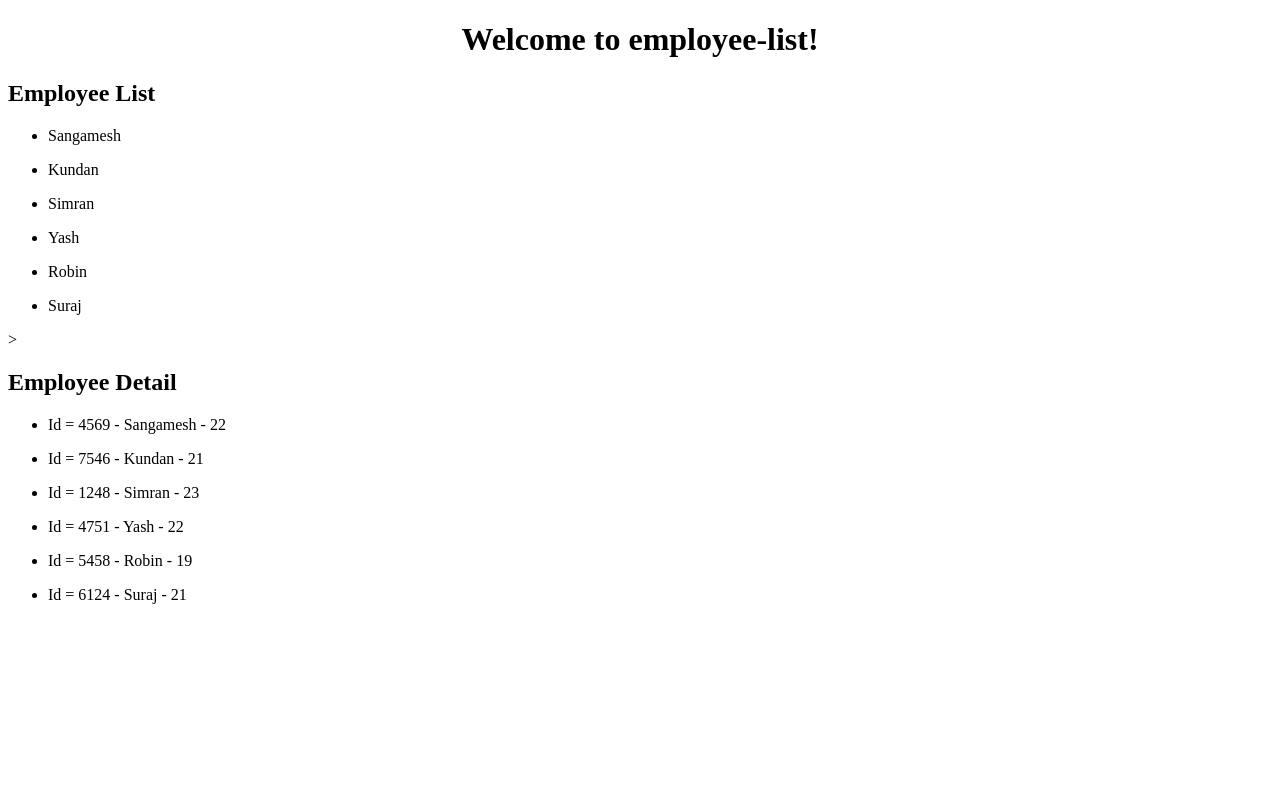
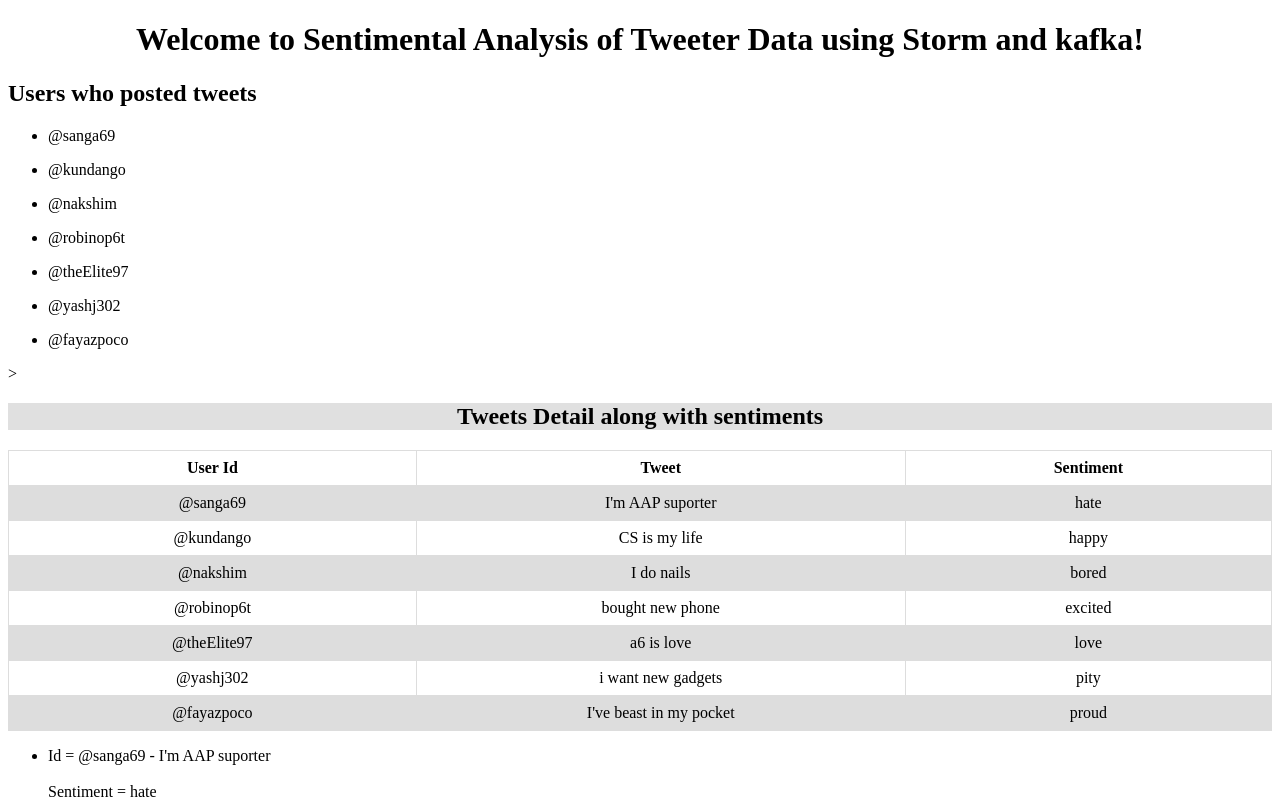
Before and after one commit to CapstoneProject18/Sentiment-analysis-of-twitter-data-using-kafka-and-storm, an Angular app: page / in a window 1280 px wide. Shown: the top 800 px of the page. Built offline with nearby package versions, Linux system fonts and the light colour scheme.

Commit message:
list updated - twitter data

```diff
--- a/src/app/app.component.ts
+++ b/src/app/app.component.ts
@@ -6,5 +6,5 @@ import { Component } from '@angular/core';
   styleUrls: ['./app.component.css']
 })
 export class AppComponent {
-  title = 'employee-list';
+  title = 'Sentimental Analysis of Tweeter Data using Storm and kafka';
 }
--- a/src/app/employee-detail/employee-detail.component.ts
+++ b/src/app/employee-detail/employee-detail.component.ts
@@ -4,10 +4,51 @@ import { EmployeeService } from '../employee.service';
 @Component({
   selector: 'employee-detail',
   template: `
-    <h2>Employee Detail</h2>
+  <style>
+    h2{
+      font-family:product sans;
+      background-color: #e0e0e0;
+      text-align: center;
+    }
+    table{
+      font-family: product sans;
+      border-collapse: collapse;
+      width: 100%;
+      text-align: center;
+    }
+    tr, th, td{
+      font-family: product sans;
+      border: 1px solid #dddddd;
+      padding: 8px;
+      }
+
+      td{
+        padding: 0.5em 8em;
+      }
+
+      tr:nth-child(even) {
+        background-color: #dddddd;
+      }
+  </style>
+    <h2 style>Tweets Detail along with sentiments</h2>
+    <table>
+  <tr>
+    <th>User Id</th>
+    <th>Tweet</th>
+    <th>Sentiment</th>
+  </tr>
+  <tr *ngFor="let employee of employees">
+    <td>{{employee.userid}}</td>
+    <td>{{employee.tweet}}</td>
+    <td>{{employee.sentiment}}</td>
+  </tr>
+    </table>
+
     <ul *ngFor="let employee of employees">
-      <li>Id = {{employee.id}}  -  {{employee.name}} - {{employee.age}}</li>
+      <li>Id = {{employee.userid}}  -  {{employee.tweet}}</li>
+      <br> Sentiment = {{employee.sentiment}}
     </ul>
+
   `,
   styles: []
 })
--- a/src/app/employee-list/employee-list.component.ts
+++ b/src/app/employee-list/employee-list.component.ts
@@ -4,9 +4,9 @@ import { EmployeeService } from '../employee.service';
 @Component({
   selector: 'employee-list',
   template: `
-    <h2>Employee List</h2>
+    <h2>Users who posted tweets</h2>
     <ul *ngFor="let employee of employees">
-      <li>{{employee.name}}</li>
+      <li>{{employee.userid}}</li>
     </ul>
   `,
   styles: []
--- a/src/assets/data/employee.json
+++ b/src/assets/data/employee.json
@@ -1,8 +1,9 @@
 [
-    {"id": 4569, "name": "Sangamesh", "age":22},
-    {"id": 7546, "name": "Kundan", "age":21},
-    {"id": 1248, "name": "Simran", "age":23},
-    {"id": 4751, "name": "Yash", "age":22},
-    {"id": 5458, "name": "Robin", "age":19},
-    {"id": 6124, "name": "Suraj", "age":21}
+    {"userid": "@sanga69", "tweet": "I'm AAP suporter", "sentiment":"hate"},
+    {"userid": "@kundango", "tweet": "CS is my life", "sentiment":"happy"},
+    {"userid": "@nakshim", "tweet": "I do nails", "sentiment":"bored"},
+    {"userid": "@robinop6t", "tweet": "bought new phone", "sentiment":"excited"},
+    {"userid": "@theElite97", "tweet": "a6 is love", "sentiment":"love"},
+    {"userid": "@yashj302", "tweet": "i want new gadgets", "sentiment":"pity"},
+    {"userid": "@fayazpoco", "tweet": "I've beast in my pocket", "sentiment":"proud"}
 ]
```
Also changed, not shown: employee.json (+7 -6 lines).
